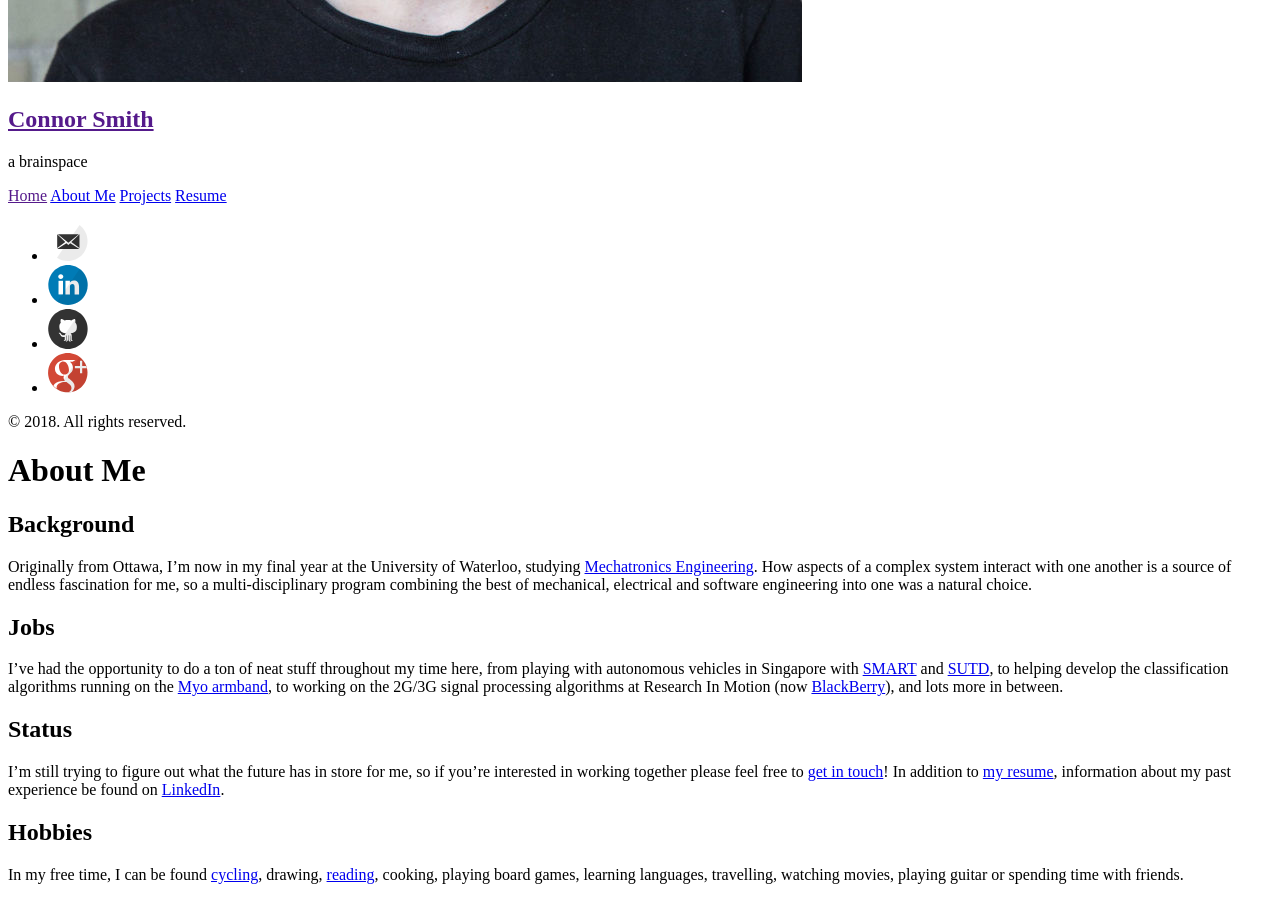
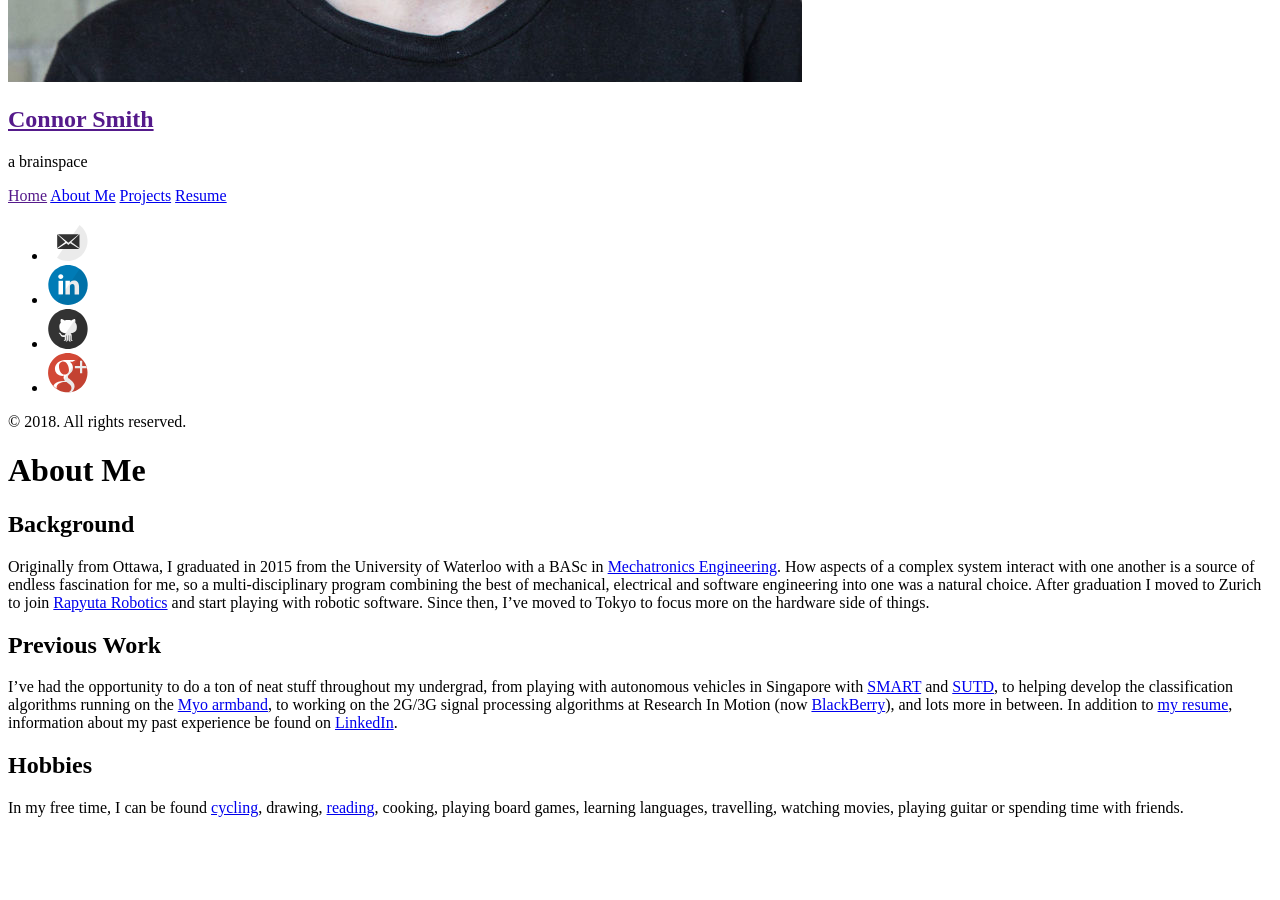
Before and after one commit to connorsmith/connorsmith.github.io, a Jekyll site: the page built from about.md, in a window 1280 px wide and 900 px high, scrolled down 720 px. Built offline with Jekyll 4.4.1, drawn with Linux system fonts in a browser that asks for light colours; Markdown is read by kramdown in place of the engine named in the settings; after the commit the page ends 1553 px from its top, so only the background shows below that.

Commit message:
adds new resume and updates bio

```diff
--- a/_config.yml
+++ b/_config.yml
@@ -20,7 +20,7 @@ author:
 paginate:         5
 
 # Custom vars
-version:          0.0.1
+version:          0.0.2
 
 github:
   repo:           https://github.com/connorsmith/connorsmith.github.io
--- a/about.md
+++ b/about.md
@@ -5,16 +5,12 @@ title: About Me
 
 ## Background
 
-Originally from Ottawa, I'm now in my final year at the University of Waterloo, studying [Mechatronics Engineering](https://uwaterloo.ca/mechanical-mechatronics-engineering/). How aspects of a complex system interact with one another is a source of endless fascination for me, so a multi-disciplinary program combining the best of  mechanical, electrical and software engineering into one was a natural choice.
+Originally from Ottawa, I graduated in 2015 from the University of Waterloo with a BASc in [Mechatronics Engineering](https://uwaterloo.ca/mechanical-mechatronics-engineering/). How aspects of a complex system interact with one another is a source of endless fascination for me, so a multi-disciplinary program combining the best of mechanical, electrical and software engineering into one was a natural choice. After graduation I moved to Zurich to join [Rapyuta Robotics](https://www.rapyuta-robotics.com/) and start playing with robotic software. Since then, I've moved to Tokyo to focus more on the hardware side of things.
 
-## Jobs
+## Previous Work
 
-I've had the opportunity to do a ton of neat stuff throughout my time here, from playing
-with autonomous vehicles in Singapore with [SMART](http://smart.mit.edu/research/future-urban-mobility/future-urban-mobility.html) and [SUTD](http://www.sutd.edu.sg/), to helping develop the classification algorithms running on the [Myo armband](https://www.thalmic.com/en/myo/), to working on the 2G/3G signal processing algorithms at Research In Motion (now [BlackBerry](http://ca.blackberry.com/)), and lots more in between.
-
-## Status
-
-I'm still trying to figure out what the future has in store for me, so if you're interested in working together please feel free to [get in touch](mailto:con.smith13@gmail.com)! In addition to [my resume]({{ site.baseurl }}public/connor-resume.pdf), information about my past experience be found on [LinkedIn]({{site.linkedin}}).
+I've had the opportunity to do a ton of neat stuff throughout my undergrad, from playing
+with autonomous vehicles in Singapore with [SMART](http://smart.mit.edu/research/future-urban-mobility/future-urban-mobility.html) and [SUTD](http://www.sutd.edu.sg/), to helping develop the classification algorithms running on the [Myo armband](https://www.thalmic.com/en/myo/), to working on the 2G/3G signal processing algorithms at Research In Motion (now [BlackBerry](http://ca.blackberry.com/)), and lots more in between. In addition to [my resume]({{ site.baseurl }}public/connor-resume_20180207.pdf), information about my past experience be found on [LinkedIn]({{site.linkedin}}).
 
 ## Hobbies
 
```
Also changed, not shown: _posts/2018-02-07_update.md (added, +6 -0 lines), 1 other file.
